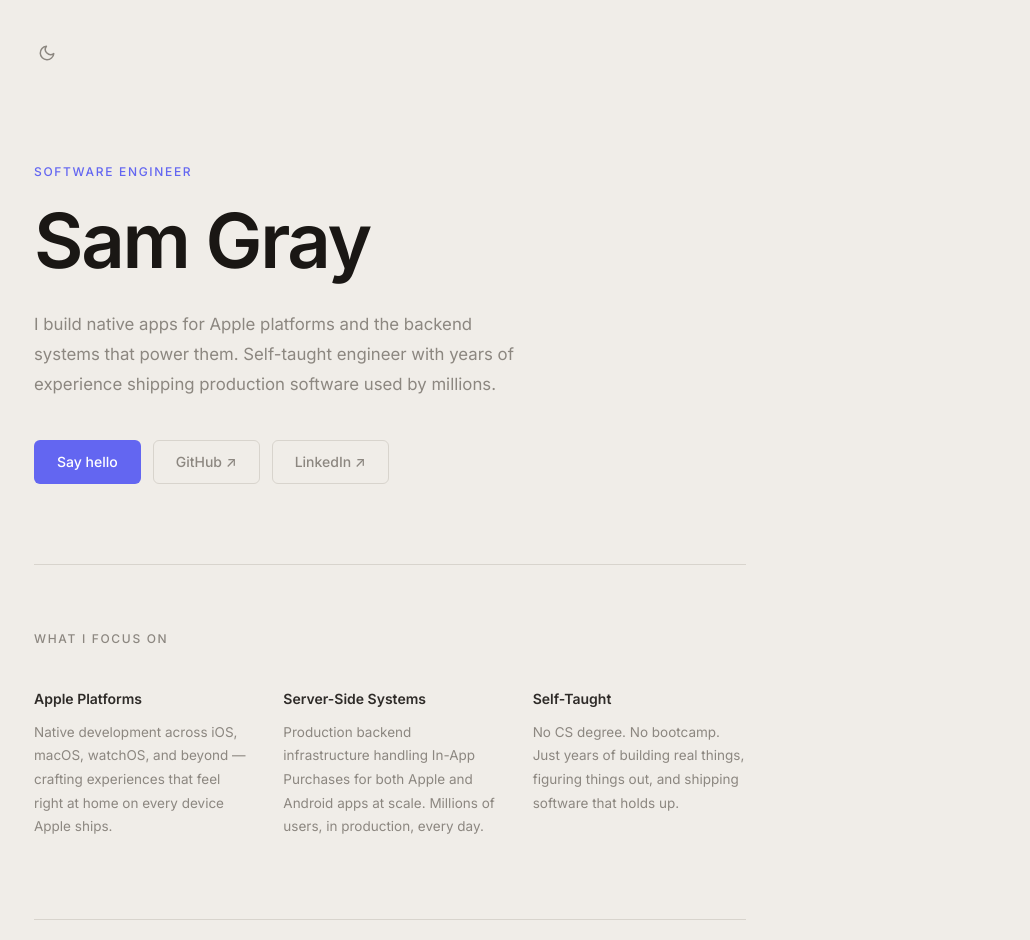
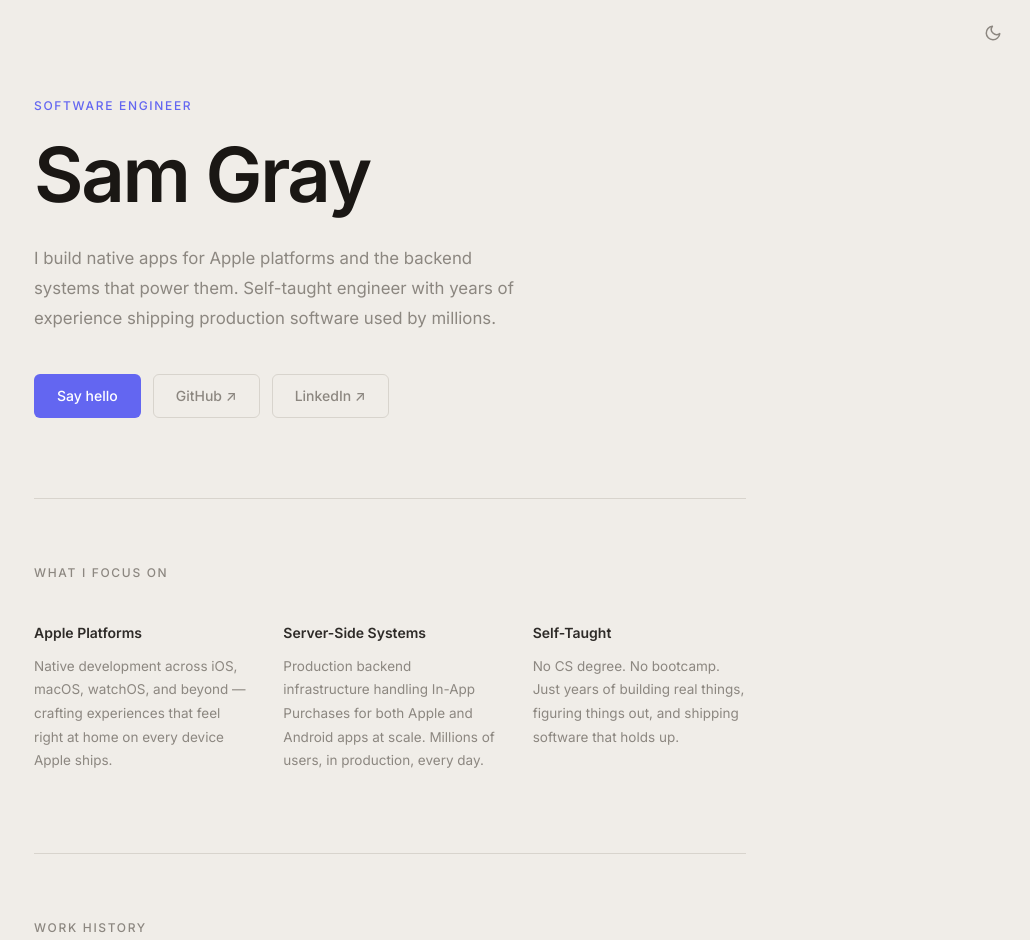
Before and after one commit to samleegray/PersonalWebsite, a plain HTML site: page index.html in a window 1280 px wide. Shown: the top 940 px of the page, without its empty margins (250-1280 px from the left). Drawn offline with Linux system fonts and the light colour scheme.

Commit message:
Relocates theme toggle outside nav for improved layout
Moves the theme toggle button to a fixed position on the screen, detaching it from the navigation structure for better accessibility and visibility.

```diff
--- a/index.html
+++ b/index.html
@@ -21,8 +21,6 @@
     </script>
 </head>
 <body>
-    <div class="container">
-        <nav>
     <button class="theme-toggle" id="theme-toggle" aria-label="Toggle theme">
         <svg class="icon-sun" width="18" height="18" viewBox="0 0 24 24" fill="none" stroke="currentColor" stroke-width="2" stroke-linecap="round" stroke-linejoin="round">
             <circle cx="12" cy="12" r="5"/><line x1="12" y1="1" x2="12" y2="3"/><line x1="12" y1="21" x2="12" y2="23"/>
@@ -34,8 +32,8 @@
             <path d="M21 12.79A9 9 0 1 1 11.21 3 7 7 0 0 0 21 12.79z"/>
         </svg>
     </button>
-        </nav>
 
+    <div class="container">
         <main>
             <section class="hero">
                 <p class="eyebrow">Software Engineer</p>
--- a/style.css
+++ b/style.css
@@ -57,16 +57,13 @@ body {
     padding: 0 24px;
 }
 
-/* Nav */
-
-nav {
-    padding: 40px 0 0;
-    display: flex;
-    align-items: center;
-    justify-content: space-between;
-}
+/* Theme toggle */
 
 .theme-toggle {
+    position: fixed;
+    top: 20px;
+    right: 24px;
+    z-index: 100;
     background: none;
     border: none;
     cursor: pointer;
```
Lines whose indentation alone changed are shown as unchanged.
